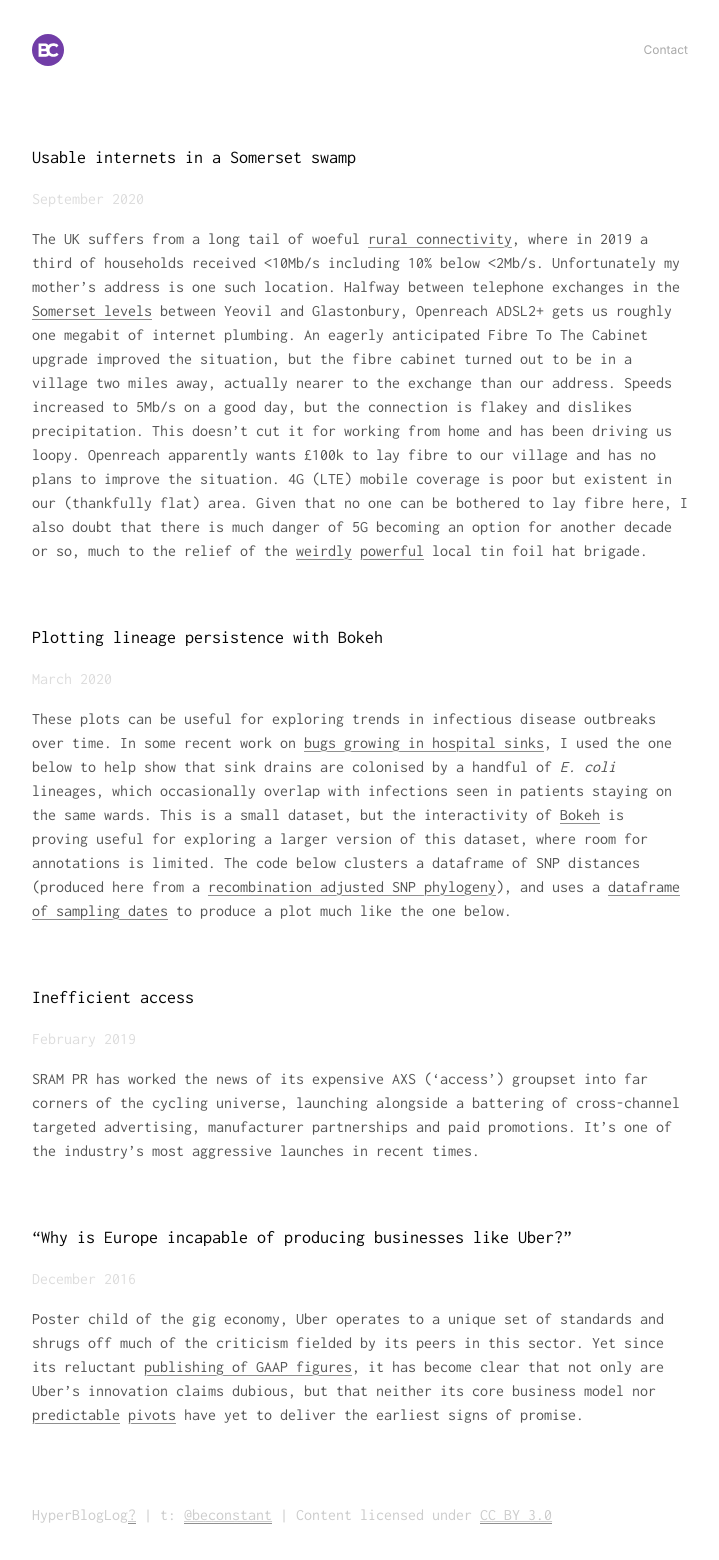
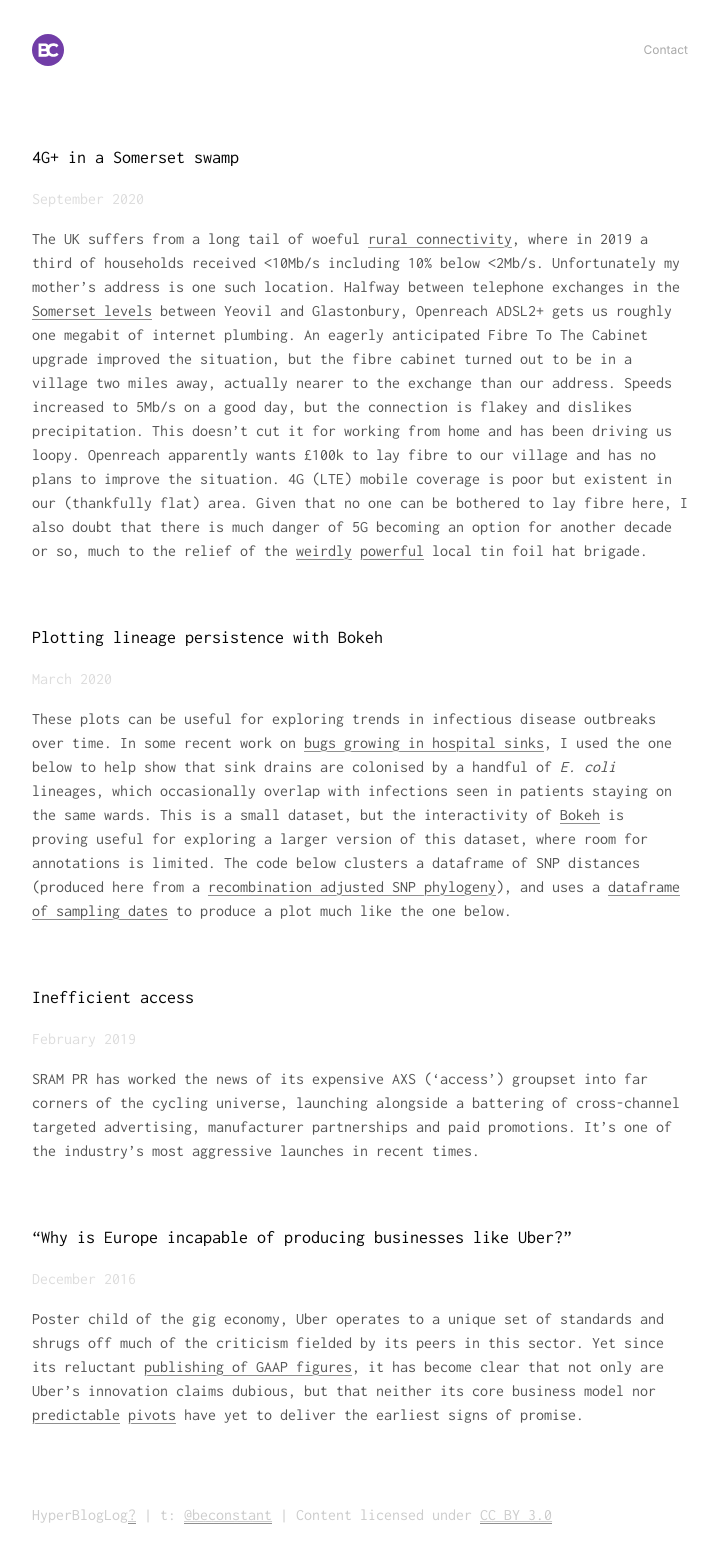
Before and after one commit to bede/bede.github.io, a Jekyll site: the page built from index.html, in a window 1280 px wide. Shown: the whole page, without its empty margins (280-999 px from the left). Built offline with Jekyll 4.4.1, drawn with Linux system fonts in a browser that asks for light colours.

Commit message:
Post title change

```diff
--- a/_posts/2020-09-11-4g-swamp.md
+++ b/_posts/2020-09-11-4g-swamp.md
@@ -1,6 +1,6 @@
 ---
 layout: post
-title: Usable internets in a Somerset swamp
+title: 4G+ in a Somerset swamp
 
 
 ---
```
